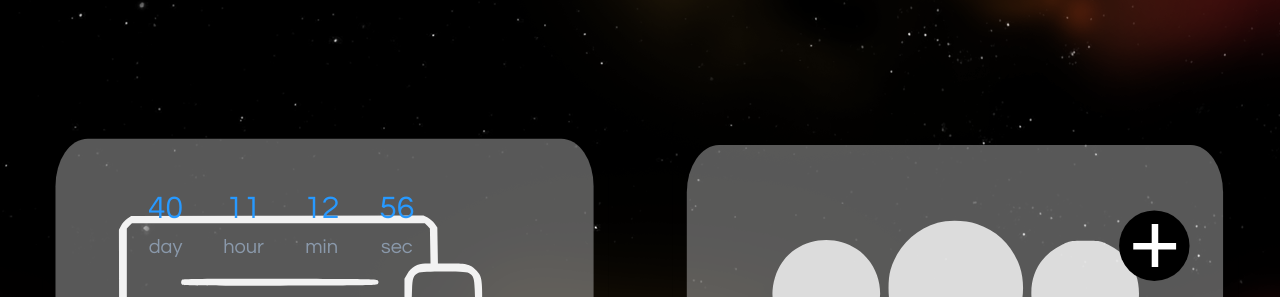
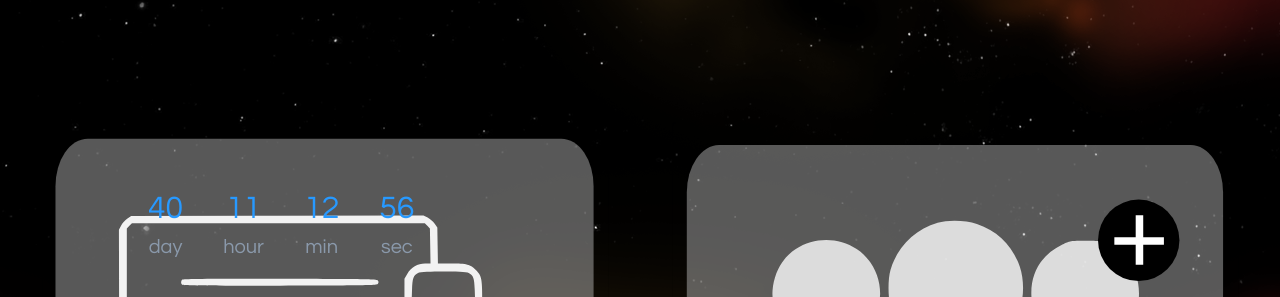
Before and after one commit to keshavgoyal2807/mobile, a plain HTML site: page index.html in a window 1280 px wide. Shown: the part 503-800 px from the top of the page. Drawn offline with nearby package versions, Linux system fonts and the light colour scheme.

Commit message:
final changes

```diff
--- a/cards.css
+++ b/cards.css
@@ -29,10 +29,11 @@ body{
 
 .login{
     position: fixed;
+    z-index: 2;
     bottom: 2%;
     right: 2%;
-    width:13%;
-    height:13%;
+    width:15%;
+    height:15%;
 }
 
 .login1{
```
